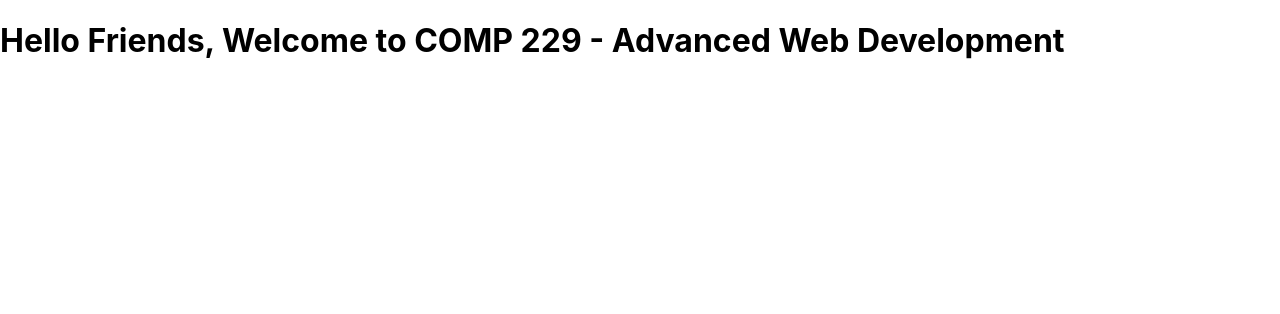
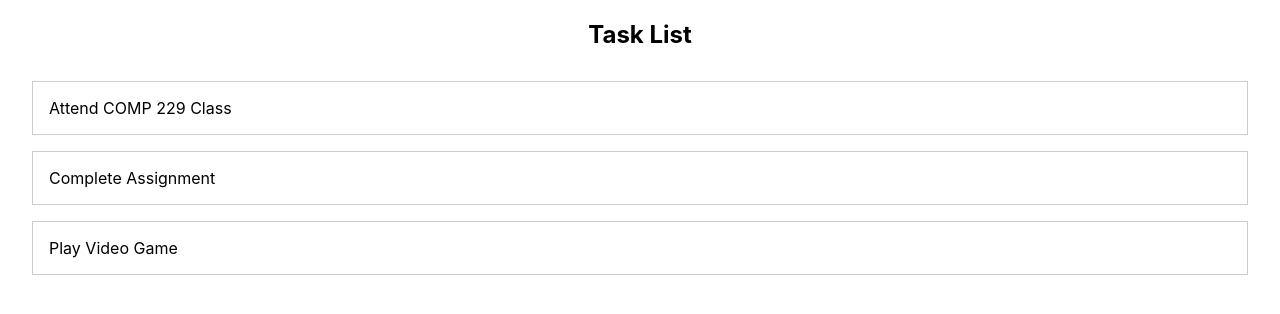
Before and after one commit to krunalsukhwani/task-app, a React (Create React App) app: page / in a window 1280 px wide. Shown: the top 314 px of the page. Built offline with nearby package versions, Linux system fonts and the light colour scheme.

Commit message:
Added Static Task List

```diff
--- a/src/App.css
+++ b/src/App.css
@@ -1,38 +1,15 @@
-.App {
+.course-tasks h2{
   text-align: center;
 }
 
-.App-logo {
-  height: 40vmin;
-  pointer-events: none;
+.task-list {
+  list-style: none;
+  margin: 2rem;
+  padding: 0;
 }
 
-@media (prefers-reduced-motion: no-preference) {
-  .App-logo {
-    animation: App-logo-spin infinite 20s linear;
-  }
+.task-list li {
+  margin: 1rem 0;
+  border: 1px solid #ccc;
+  padding: 1rem;
 }
-
-.App-header {
-  background-color: #282c34;
-  min-height: 100vh;
-  display: flex;
-  flex-direction: column;
-  align-items: center;
-  justify-content: center;
-  font-size: calc(10px + 2vmin);
-  color: white;
-}
-
-.App-link {
-  color: #61dafb;
-}
-
-@keyframes App-logo-spin {
-  from {
-    transform: rotate(0deg);
-  }
-  to {
-    transform: rotate(360deg);
-  }
-}
--- a/src/App.js
+++ b/src/App.js
@@ -1,8 +1,18 @@
-import logo from './logo.svg';
-import './App.css';
+import logo from "./logo.svg";
+import React from "react";
+import "./App.css";
 
 const App = () => {
-  return <h1>Hello Friends, Welcome to COMP 229 - Advanced Web Development</h1>;
+  return (
+    <div className="course-tasks">
+      <h2>Task List</h2>
+      <ul className="task-list">
+        <li>Attend COMP 229 Class</li>
+        <li>Complete Assignment</li>
+        <li>Play Video Game</li>
+      </ul>
+    </div>
+  );
 };
 
 export default App;
```
